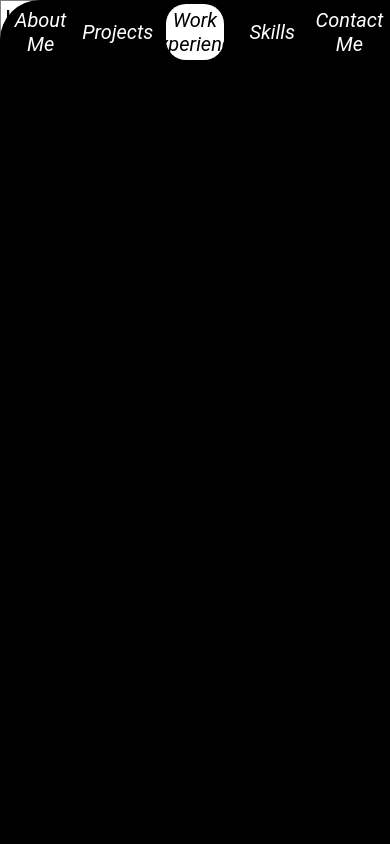
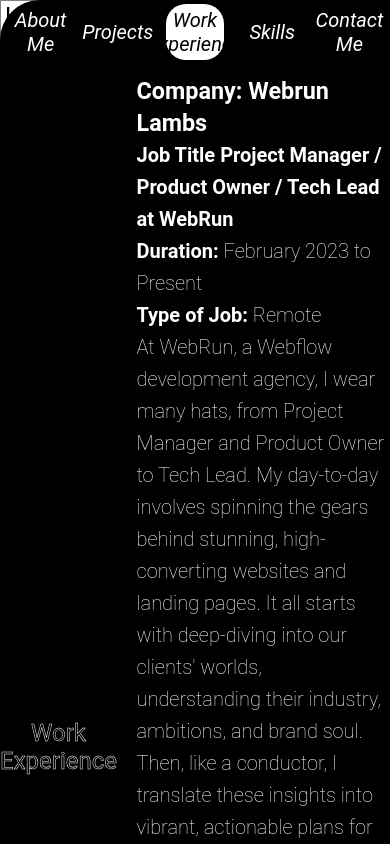
Before and after one commit to denisjosemendozavidal/portfolio-react, a React (Vite) app: page / in a window 390 px wide. Both pictures are taken after a click on the link "Work Experience". Shown: the part 850-1694 px from the top of the page. Built offline with nearby package versions, Linux system fonts and the light colour scheme; a web font is replaced by a local one.

Commit message:
Above the fold done - working on work experience - doing the accordion -  Need to redo video - Still needing to work on overall responsiveness for the site

```diff
--- a/src/App.css
+++ b/src/App.css
@@ -13,7 +13,7 @@
   width: 100%;
   display: flex;
   background-color: white;
-  max-height: 70px;
+  height: 60px;
   flex-wrap: wrap;
   border: gray solid 0.2px;
   position: fixed;
@@ -24,8 +24,10 @@
   width: 100%;
   display: flex;
   justify-content: center;
+  align-items: center;
+  align-content: center;
   padding: 1%;
-  max-height: 70px;
+  height: 100%;
   flex-wrap: wrap;
   overflow: hidden;
   align-items: center;
@@ -91,10 +93,11 @@
   width: 100%;
   height: 800px;
   display: flex;
+  align-items: flex-start;
   overflow: hidden;
   position: fixed;
   z-index: 5px;
-  margin-top: 70px;
+  margin-top: 60px;
 }
 
 .hero-section-left-side-wrapper {
@@ -212,18 +215,17 @@
 }
 
 .hero-section-img-wrapper {
-  width: auto;
-  min-width: 40%;
-  max-width: 40%;
-  height: auto;
+  width: 40%;
+  height: 100%;
   display: flex;
-  flex-wrap: wrap;
+  justify-content: center;
+  overflow: hidden;
 }
 
 .hero-section-img {
-  height: auto;
-  width: 100%;
-  object-fit: fill;
+  height: 800px;
+  width: 800px;
+  object-fit: cover;
 }
 
 /*Styling for the Hero Section ends here*/
@@ -330,3 +332,46 @@
 }
 
 /*Styling for the About me section end here*/
+
+/*Styling for Work Experience starts here*/
+
+.work-experience-section-wrapper {
+  display: flex;
+  justify-content: center;
+  align-content: center;
+  height: fit-content;
+  width: 100%;
+  gap: 5%;
+  margin-top: 3%;
+  max-width: 1181px;
+  font-weight: lighter;
+}
+
+.work-experience-section-title-wrapper {
+  display: flex;
+  flex-direction: column;
+  justify-content: center;
+  align-content: center;
+}
+
+.work-experience-section-title-wrapper h3 {
+  text-align: center;
+  font-size: 24px;
+  font-weight: normal;
+  color: transparent;
+  -webkit-text-stroke-width: 0.5px;
+  -webkit-text-stroke-color: white;
+  width: 100%;
+}
+
+.work-experience-section-webrun {
+  color: white;
+  line-height: 2rem;
+  font-weight: lighter;
+  font-size: 20px;
+}
+
+.work-experience-section-webrun-bold-letters {
+  font-weight: bold;
+}
+/*Styling for Work Experience ends here*/
--- a/src/App.jsx
+++ b/src/App.jsx
@@ -176,16 +176,30 @@
         <h3>Work Experience</h3>
       </div>
       <div className="work-experience-section-jobs-list">
-        <div className="work-experience-section-webrun">
+        <a className="work-experience-section-webrun" href="">
           {" "}
+          <div className="work-experience-section-webrun-title">
+            <h3>Company: Webrun Lambs</h3>
+          </div>
           <div className="work-experience-section-webrun-title-wrapper">
-            <h4>Project Manager / Product Owner / Tech Lead at WebRun</h4>
+            <h4>
+              <span className="work-experience-section-webrun-bold-letters">
+                Job Title
+              </span>{" "}
+              Project Manager / Product Owner / Tech Lead at WebRun
+            </h4>
           </div>
           <div className="work-experience-section-webrun-job-description-wrapper">
             <div className="work-experience-section-webrun-job-description-lenght">
+              <span className="work-experience-section-webrun-bold-letters">
+                Duration:
+              </span>{" "}
               February 2023 to Present
             </div>
             <div className="work-experience-section-webrun-job-description-job-type">
+              <span className="work-experience-section-webrun-bold-letters">
+                Type of Job:
+              </span>{" "}
               Remote
             </div>
             <div className="work-experience-section-webrun-job-description">
@@ -206,7 +220,8 @@
               landmarks.
             </div>
           </div>
-        </div>
+        </a>
+        <div className="work-experience-section-webrun"></div>
       </div>
     </div>
   );
```
